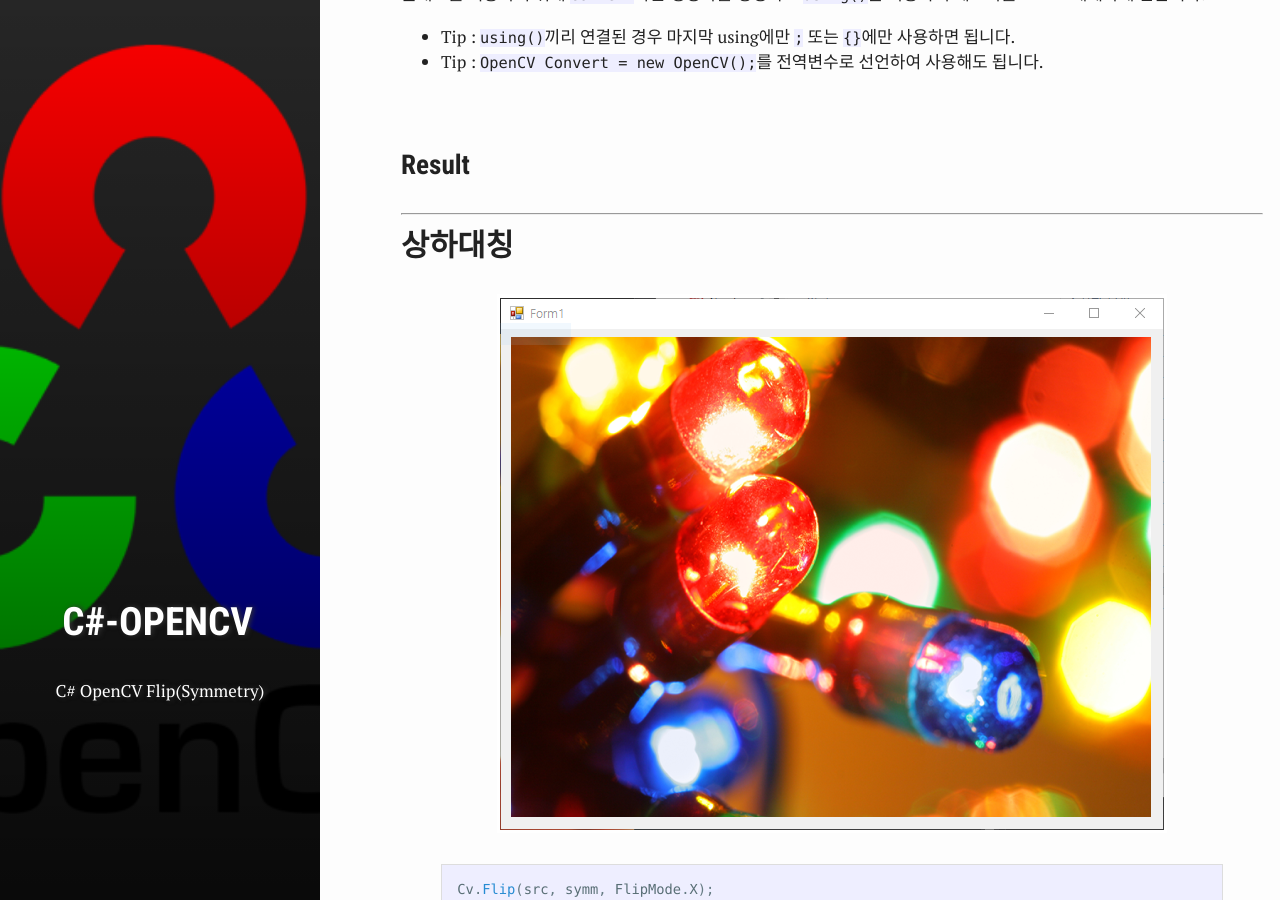
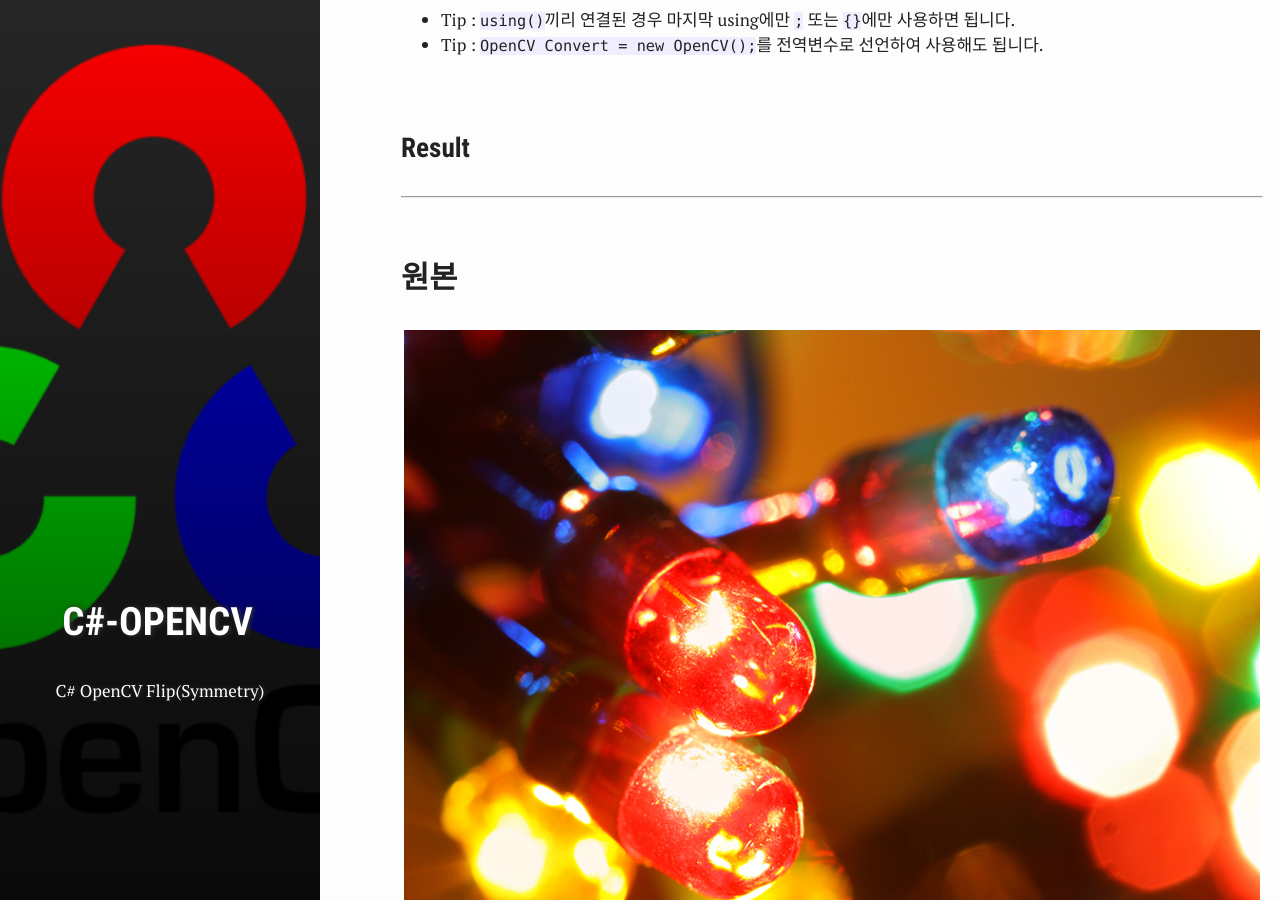
Before and after one commit to test076923/076923.github.io, a Jekyll site: the page built from _posts/2017-10-12-C#-opencv-5.md, in a window 1280 px wide and 900 px high, scrolled down 2969 px. Built offline with Jekyll 4.4.1, drawn with Linux system fonts in a browser that asks for light colours; comment, search, counter and statistics services are not loaded.

Commit message:
Update 2017-10-12-C#-opencv-5.md

```diff
--- a/_posts/2017-10-12-C#-opencv-5.md
+++ b/_posts/2017-10-12-C#-opencv-5.md
@@ -16,11 +16,11 @@ star: true
 ----------
 [![1]({{ site.images }}/C/opencv/ch5/1.png)]({{ site.images }}/C/opencv/ch5/1.png)
 영상이나 이미지를 `대칭`시켜 띄울 수 있습니다. `상하대칭`, `좌우대칭`, `상하좌우대칭` 3 종류의 대칭된 영상이나 이미지를 띄웁니다.
-
 <br>
 `원본(Source, src)`를 영상이나 이미지를 사용하면 됩니다.
 <br>
 `영상 사용하기` : [3강 바로가기][3강]
+<br>
 `이미지 사용하기` : [4강 바로가기][4강]
 
 <br>
@@ -122,6 +122,10 @@ using (pictureBoxIpl1.ImageIpl = Convert.Binary(src)) ;
 
 ### Result ###
 ----------
+<br>
+## 원본 ##
+[![1]({{ site.images }}/C/opencv/ch5/1.png)]({{ site.images }}/C/opencv/ch5/1.png)
+<br>
 ## 상하대칭 ##
 [![1]({{ site.images }}/C/opencv/ch5/2.png)]({{ site.images }}/C/opencv/ch5/2.png)
 {% highlight C# %}
```
